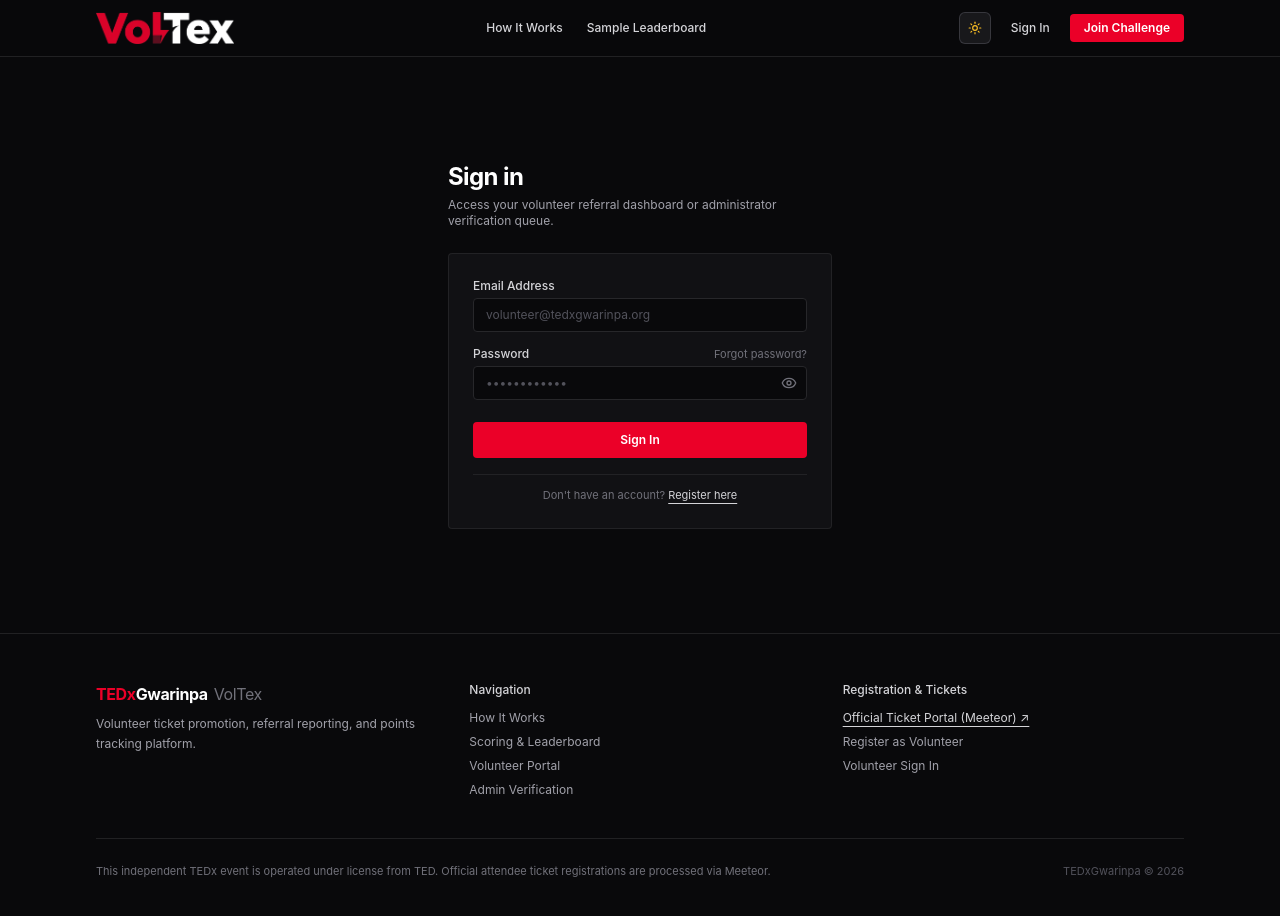
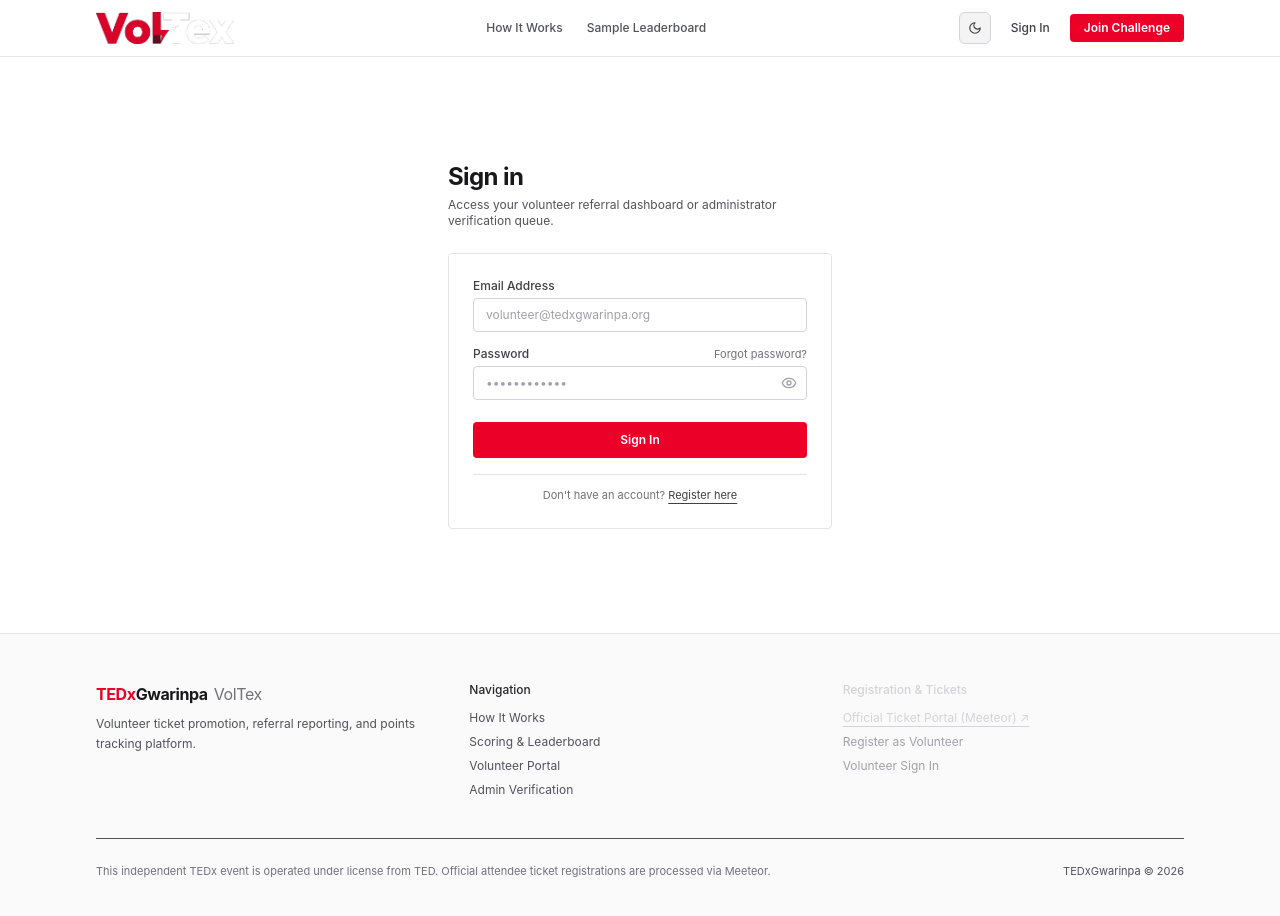
Before and after one commit to NhartyInnovate/VolTex, a Next.js app: page /auth/login in a window 1280 px wide. Shown: the top 916 px of the page. Built offline with nearby package versions, Linux system fonts and the light colour scheme; no server answers.

Commit message:
Fix theme consistency across the app

```diff
--- a/src/app/layout.tsx
+++ b/src/app/layout.tsx
@@ -29,7 +29,7 @@
       <head>
         <script
           dangerouslySetInnerHTML={{
-            __html: `(function(){try{var t=localStorage.getItem("voltex-theme-preference");if(t==="light"){document.documentElement.classList.remove("dark");document.documentElement.classList.add("light");document.documentElement.style.colorScheme="light";}else{document.documentElement.classList.add("dark");document.documentElement.classList.remove("light");document.documentElement.style.colorScheme="dark";}}catch(e){}})();`,
+            __html: `(function(){try{var t=localStorage.getItem("voltex-theme-preference");if(t==="light"||(!t&&window.matchMedia&&window.matchMedia("(prefers-color-scheme: light)").matches)){document.documentElement.classList.remove("dark");document.documentElement.classList.add("light");document.documentElement.style.colorScheme="light";}else{document.documentElement.classList.add("dark");document.documentElement.classList.remove("light");document.documentElement.style.colorScheme="dark";}}catch(e){}})();`,
           }}
         />
       </head>
--- a/src/components/Footer.tsx
+++ b/src/components/Footer.tsx
@@ -4,42 +4,42 @@
 
 export function Footer() {
   return (
-    <footer className="border-t border-zinc-800/80 bg-[#09090b] text-zinc-500 text-xs">
+    <footer className="border-t border-zinc-200 dark:border-zinc-800/80 bg-zinc-50 dark:bg-[#09090b] text-zinc-500 text-xs transition-colors">
       <div className="max-w-6xl mx-auto px-4 sm:px-6 lg:px-8 py-12">
         <div className="grid grid-cols-1 md:grid-cols-3 gap-8 mb-10">
           {/* Brand Info */}
           <div className="space-y-2">
             <div className="flex items-baseline font-bold tracking-tight text-base">
               <span className="text-tedx-red">TEDx</span>
-              <span className="text-white">Gwarinpa</span>
+              <span className="text-zinc-900 dark:text-white">Gwarinpa</span>
               <span className="ml-1.5 text-zinc-500 font-normal">VolTex</span>
             </div>
-            <p className="text-zinc-400 text-xs leading-relaxed max-w-sm">
+            <p className="text-zinc-600 dark:text-zinc-400 text-xs leading-relaxed max-w-sm">
               Volunteer ticket promotion, referral reporting, and points tracking platform.
             </p>
           </div>
 
           {/* Platform Navigation */}
           <div>
-            <div className="text-zinc-300 font-medium text-xs mb-3">Navigation</div>
-            <ul className="space-y-2 text-zinc-400">
+            <div className="text-zinc-800 dark:text-zinc-300 font-medium text-xs mb-3">Navigation</div>
+            <ul className="space-y-2 text-zinc-600 dark:text-zinc-400">
               <li>
-                <Link href="/#overview" className="hover:text-white transition-colors">
+                <Link href="/#overview" className="hover:text-zinc-900 dark:hover:text-white transition-colors">
                   How It Works
                 </Link>
               </li>
               <li>
-                <Link href="/#leaderboard" className="hover:text-white transition-colors">
+                <Link href="/#leaderboard" className="hover:text-zinc-900 dark:hover:text-white transition-colors">
                   Scoring & Leaderboard
                 </Link>
               </li>
               <li>
-                <Link href="/dashboard" className="hover:text-white transition-colors">
+                <Link href="/dashboard" className="hover:text-zinc-900 dark:hover:text-white transition-colors">
                   Volunteer Portal
                 </Link>
               </li>
               <li>
-                <Link href="/admin" className="hover:text-white transition-colors">
+                <Link href="/admin" className="hover:text-zinc-900 dark:hover:text-white transition-colors">
                   Admin Verification
                 </Link>
               </li>
--- a/src/components/LoadingSpinner.tsx
+++ b/src/components/LoadingSpinner.tsx
@@ -175,9 +175,9 @@
       role="status"
       aria-label={label}
       aria-live="polite"
-      className="fixed inset-0 z-50 flex items-center justify-center bg-black/50 dark:bg-black/60 backdrop-blur-xs animate-subtle-fade-up select-none"
+      className="fixed inset-0 z-50 flex items-center justify-center bg-black/15 dark:bg-black/60 backdrop-blur-[2px] transition-colors duration-200 animate-subtle-fade-up select-none"
     >
-      <div className="bg-white dark:bg-[#111114] border border-zinc-200 dark:border-zinc-800 rounded-xl px-8 py-7 shadow-2xl flex flex-col items-center justify-center gap-4 text-center max-w-xs mx-4">
+      <div className="bg-white dark:bg-[#111114] border border-zinc-200/90 dark:border-zinc-800 rounded-xl px-7 py-6 sm:px-8 sm:py-7 shadow-xl dark:shadow-2xl flex flex-col items-center justify-center gap-4 text-center max-w-[280px] sm:max-w-xs mx-4">
         <LoadingSpinner
           size="xl"
           colorScheme="red-dark"
--- a/src/components/Navbar.tsx
+++ b/src/components/Navbar.tsx
@@ -145,7 +145,7 @@
   };
 
   return (
-    <header className="sticky top-0 z-50 bg-[#09090b]/95 backdrop-blur-sm border-b border-zinc-800/80 transition-colors animate-nav-in">
+    <header className="sticky top-0 z-50 bg-white/95 dark:bg-[#09090b]/95 backdrop-blur-sm border-b border-zinc-200 dark:border-zinc-800/80 transition-colors animate-nav-in">
       <div className="max-w-6xl mx-auto px-4 sm:px-6 lg:px-8">
         <div className="flex items-center justify-between h-14">
           {/* Brand Logo: Official VolTex Image */}
@@ -164,22 +164,22 @@
             />
           </Link>
 
-          {/* Desktop Navigation Links (Always crisp on black) */}
-          <nav className="hidden md:flex items-center gap-6 text-xs font-medium text-zinc-300">
+          {/* Desktop Navigation Links */}
+          <nav className="hidden md:flex items-center gap-6 text-xs font-medium text-zinc-600 dark:text-zinc-300">
             {/* Safe rendering: never expose links while auth is unresolved */}
             {authResolved && !currentUser && (
               <>
                 <Link
                   href="/#overview"
                   onClick={(e) => handleAnchorClick(e, "overview")}
-                  className="hover:text-white transition-colors duration-150 focus:outline-none focus:text-white focus:underline"
+                  className="hover:text-zinc-900 dark:hover:text-white transition-colors duration-150 focus:outline-none focus:text-zinc-900 dark:focus:text-white focus:underline"
                 >
                   How It Works
                 </Link>
                 <Link
                   href="/#leaderboard"
                   onClick={(e) => handleAnchorClick(e, "leaderboard")}
-                  className="hover:text-white transition-colors duration-150 focus:outline-none focus:text-white focus:underline"
+                  className="hover:text-zinc-900 dark:hover:text-white transition-colors duration-150 focus:outline-none focus:text-zinc-900 dark:focus:text-white focus:underline"
                 >
                   Sample Leaderboard
                 </Link>
@@ -191,14 +191,14 @@
                 {currentUser.role === "admin" ? (
                   <Link
                     href="/admin"
-                    className="hover:text-white transition-colors duration-150 text-white font-semibold focus:outline-none focus:underline"
+                    className="hover:text-zinc-900 dark:hover:text-white transition-colors duration-150 text-zinc-900 dark:text-white font-semibold focus:outline-none focus:underline"
                   >
                     Admin Dashboard
                   </Link>
                 ) : (
                   <Link
                     href="/dashboard"
-                    className="hover:text-white transition-colors duration-150 text-white font-semibold focus:outline-none focus:underline"
+                    className="hover:text-zinc-900 dark:hover:text-white transition-colors duration-150 text-zinc-900 dark:text-white font-semibold focus:outline-none focus:underline"
                   >
                     Dashboard
                   </Link>
@@ -209,7 +209,7 @@
 
           {/* Desktop Auth Controls / CTAs & Theme Toggle */}
           <div className="hidden md:flex items-center gap-2.5">
-            <ThemeToggle className="bg-zinc-900 border-zinc-700/80 text-zinc-300 hover:text-white" />
+            <ThemeToggle />
 
             {!authResolved ? (
               <div className="w-20 h-7" /> // Placeholder preventing layout shift
@@ -217,7 +217,7 @@
               <>
                 <Link
                   href="/auth/login"
-                  className="text-xs font-medium text-zinc-300 hover:text-white px-2.5 py-1.5 transition-colors focus:outline-none focus:text-white"
+                  className="text-xs font-medium text-zinc-700 dark:text-zinc-300 hover:text-zinc-900 dark:hover:text-white px-2.5 py-1.5 transition-colors focus:outline-none focus:text-zinc-900 dark:focus:text-white"
                 >
                   Sign In
                 </Link>
@@ -232,32 +232,32 @@
               <div className="relative" ref={dropdownRef}>
                 <button
                   onClick={() => setUserDropdownOpen(!userDropdownOpen)}
-                  className="flex items-center gap-2 text-xs font-medium text-zinc-200 hover:text-white bg-zinc-900 border border-zinc-700/80 hover:border-zinc-600 px-3 py-1.5 rounded transition-all active:scale-[0.98] focus:outline-none focus:ring-1 focus:ring-tedx-red"
+                  className="flex items-center gap-2 text-xs font-medium text-zinc-800 dark:text-zinc-200 hover:text-zinc-900 dark:hover:text-white bg-zinc-100 dark:bg-zinc-900 border border-zinc-200 dark:border-zinc-700/80 hover:border-zinc-300 dark:hover:border-zinc-600 px-3 py-1.5 rounded transition-all active:scale-[0.98] focus:outline-none focus:ring-1 focus:ring-tedx-red"
                   aria-expanded={userDropdownOpen}
                   aria-haspopup="true"
                 >
-                  <User className="w-3.5 h-3.5 text-zinc-400" />
+                  <User className="w-3.5 h-3.5 text-zinc-500 dark:text-zinc-400" />
                   <span className="max-w-[120px] truncate">
                     {currentUser.fullName || currentUser.email}
                   </span>
-                  <ChevronDown className="w-3.5 h-3.5 text-zinc-400" />
+                  <ChevronDown className="w-3.5 h-3.5 text-zinc-500 dark:text-zinc-400" />
                 </button>
 
                 {userDropdownOpen && (
-                  <div className="absolute right-0 mt-2 w-52 bg-[#111114] border border-zinc-800 rounded-lg shadow-xl py-1 text-xs text-zinc-200 animate-subtle-fade-up">
-                    <div className="px-3 py-2 border-b border-zinc-800/80">
-                      <div className="font-semibold text-white truncate">
+                  <div className="absolute right-0 mt-2 w-52 bg-white dark:bg-[#111114] border border-zinc-200 dark:border-zinc-800 rounded-lg shadow-xl py-1 text-xs text-zinc-800 dark:text-zinc-200 animate-subtle-fade-up">
+                    <div className="px-3 py-2 border-b border-zinc-200 dark:border-zinc-800/80">
+                      <div className="font-semibold text-zinc-900 dark:text-white truncate">
                         {currentUser.fullName || "Volunteer"}
                       </div>
-                      <div className="text-[10px] text-zinc-400 truncate font-mono">
+                      <div className="text-[10px] text-zinc-500 dark:text-zinc-400 truncate font-mono">
                         {currentUser.email}
                       </div>
                       {currentUser.volunteerTeam && (
-                        <div className="text-[10px] text-zinc-400 truncate mt-0.5">
+                        <div className="text-[10px] text-zinc-500 dark:text-zinc-400 truncate mt-0.5">
                           {currentUser.volunteerTeam}
                         </div>
                       )}
-                      <span className="inline-block mt-1 text-[9px] uppercase font-mono px-1.5 py-0.5 rounded bg-zinc-800 text-zinc-300 border border-zinc-700">
+                      <span className="inline-block mt-1 text-[9px] uppercase font-mono px-1.5 py-0.5 rounded bg-zinc-100 dark:bg-zinc-800 text-zinc-700 dark:text-zinc-300 border border-zinc-200 dark:border-zinc-700">
                         {currentUser.role}
                       </span>
                     </div>
@@ -268,9 +268,9 @@
                         setUserDropdownOpen(false);
                         setProfileModalOpen(true);
                       }}
-                      className="w-full text-left flex items-center gap-2 px-3 py-2 text-zinc-200 hover:bg-zinc-800 hover:text-white transition-colors"
+                      className="w-full text-left flex items-center gap-2 px-3 py-2 text-zinc-700 dark:text-zinc-200 hover:bg-zinc-100 dark:hover:bg-zinc-800 hover:text-zinc-900 dark:hover:text-white transition-colors"
                     >
-                      <User className="w-3.5 h-3.5 text-zinc-400" />
+                      <User className="w-3.5 h-3.5 text-zinc-500 dark:text-zinc-400" />
                       <span>Profile Details</span>
                     </button>
 
@@ -278,7 +278,7 @@
                     {currentUser.role === "admin" && pathname !== "/admin" && (
                       <Link
                         href="/admin"
-                        className="block px-3 py-2 text-zinc-200 hover:bg-zinc-800 hover:text-white transition-colors border-t border-zinc-800/50"
+                        className="block px-3 py-2 text-zinc-700 dark:text-zinc-200 hover:bg-zinc-100 dark:hover:bg-zinc-800 hover:text-zinc-900 dark:hover:text-white transition-colors border-t border-zinc-200 dark:border-zinc-800/50"
                       >
                         Admin Portal
                       </Link>
@@ -286,7 +286,7 @@
                     {currentUser.role !== "admin" && pathname !== "/dashboard" && (
                       <Link
                         href="/dashboard"
-                        className="block px-3 py-2 text-zinc-200 hover:bg-zinc-800 hover:text-white transition-colors border-t border-zinc-800/50"
+                        className="block px-3 py-2 text-zinc-700 dark:text-zinc-200 hover:bg-zinc-100 dark:hover:bg-zinc-800 hover:text-zinc-900 dark:hover:text-white transition-colors border-t border-zinc-200 dark:border-zinc-800/50"
                       >
                         Volunteer Dashboard
                       </Link>
@@ -295,7 +295,7 @@
                     <button
                       onClick={handleSignOut}
                       disabled={isSigningOut}
-                      className="w-full text-left flex items-center gap-2 px-3 py-2 text-red-400 hover:bg-red-950/30 hover:text-red-300 transition-colors border-t border-zinc-800/80 disabled:opacity-50"
+                      className="w-full text-left flex items-center gap-2 px-3 py-2 text-red-600 dark:text-red-400 hover:bg-red-50 dark:hover:bg-red-950/30 hover:text-red-700 dark:hover:text-red-300 transition-colors border-t border-zinc-200 dark:border-zinc-800/80 disabled:opacity-50"
                     >
                       {isSigningOut ? (
                         <>
@@ -317,10 +317,10 @@
 
           {/* Mobile Right Controls: Theme Toggle + Menu Button */}
           <div className="flex md:hidden items-center gap-2">
-            <ThemeToggle className="bg-zinc-900 border-zinc-700/80 text-zinc-300 hover:text-white" />
+            <ThemeToggle />
             <button
               onClick={() => setMobileMenuOpen(!mobileMenuOpen)}
-              className="p-1.5 text-zinc-300 hover:text-white active:scale-95 transition-all focus:outline-none focus:ring-1 focus:ring-tedx-red rounded"
+              className="p-1.5 text-zinc-700 dark:text-zinc-300 hover:text-zinc-900 dark:hover:text-white active:scale-95 transition-all focus:outline-none focus:ring-1 focus:ring-tedx-red rounded"
               aria-label="Toggle navigation menu"
             >
               {mobileMenuOpen ? (
@@ -333,28 +333,28 @@
         </div>
       </div>
 
-      {/* Mobile Drawer (Always crisp black surface with clear contrast) */}
+      {/* Mobile Drawer */}
       {mobileMenuOpen && (
-        <div className="md:hidden border-t border-zinc-800 bg-[#0c0c0f] px-4 py-4 space-y-3 animate-subtle-fade-up shadow-xl">
+        <div className="md:hidden border-t border-zinc-200 dark:border-zinc-800 bg-white dark:bg-[#0c0c0f] px-4 py-4 space-y-3 animate-subtle-fade-up shadow-xl">
           {!authResolved ? (
-            <div className="h-6 w-32 bg-zinc-800/60 animate-pulse rounded" />
+            <div className="h-6 w-32 bg-zinc-200 dark:bg-zinc-800/60 animate-pulse rounded" />
           ) : !currentUser ? (
             <>
               <Link
                 href="/#overview"
                 onClick={(e) => handleAnchorClick(e, "overview")}
-                className="block text-zinc-300 hover:text-white py-1.5 transition-colors text-xs font-medium"
+                className="block text-zinc-700 dark:text-zinc-300 hover:text-zinc-900 dark:hover:text-white py-1.5 transition-colors text-xs font-medium"
               >
                 How It Works
               </Link>
               <Link
                 href="/#leaderboard"
                 onClick={(e) => handleAnchorClick(e, "leaderboard")}
-                className="block text-zinc-300 hover:text-white py-1.5 transition-colors text-xs font-medium"
+                className="block text-zinc-700 dark:text-zinc-300 hover:text-zinc-900 dark:hover:text-white py-1.5 transition-colors text-xs font-medium"
               >
                 Sample Leaderboard
               </Link>
-              <div className="pt-3 border-t border-zinc-800/80 flex flex-col gap-2">
+              <div className="pt-3 border-t border-zinc-200 dark:border-zinc-800/80 flex flex-col gap-2">
                 <Link
                   href="/auth/register"
                   className="text-center py-2.5 rounded bg-tedx-red text-white text-xs font-semibold active:scale-[0.98] transition-all shadow-xs"
@@ -363,7 +363,7 @@
                 </Link>
                 <Link
                   href="/auth/login"
-                  className="text-center py-2.5 rounded border border-zinc-800 text-zinc-300 hover:text-white text-xs active:scale-[0.98] transition-all font-medium bg-zinc-900/60"
+                  className="text-center py-2.5 rounded border border-zinc-300 dark:border-zinc-800 text-zinc-800 dark:text-zinc-300 hover:text-zinc-950 dark:hover:text-white text-xs active:scale-[0.98] transition-all font-medium bg-zinc-50 dark:bg-zinc-900/60"
                 >
                   Sign In
                 </Link>
@@ -371,19 +371,19 @@
             </>
           ) : (
             <>
-              <div className="pb-2 border-b border-zinc-800/80">
-                <div className="font-semibold text-white text-xs truncate">
+              <div className="pb-2 border-b border-zinc-200 dark:border-zinc-800/80">
+                <div className="font-semibold text-zinc-900 dark:text-white text-xs truncate">
                   {currentUser.fullName || "Volunteer"}
                 </div>
-                <div className="text-[10px] text-zinc-400 truncate font-mono">
+                <div className="text-[10px] text-zinc-500 dark:text-zinc-400 truncate font-mono">
                   {currentUser.email}
                 </div>
                 {currentUser.volunteerTeam && (
-                  <div className="text-[10px] text-zinc-400 truncate mt-0.5">
+                  <div className="text-[10px] text-zinc-500 dark:text-zinc-400 truncate mt-0.5">
                     {currentUser.volunteerTeam}
                   </div>
                 )}
-                <span className="inline-block mt-1 text-[9px] uppercase font-mono px-1.5 py-0.5 rounded bg-zinc-800 text-zinc-300 border border-zinc-700">
+                <span className="inline-block mt-1 text-[9px] uppercase font-mono px-1.5 py-0.5 rounded bg-zinc-100 dark:bg-zinc-800 text-zinc-700 dark:text-zinc-300 border border-zinc-200 dark:border-zinc-700">
                   {currentUser.role}
                 </span>
               </div>
@@ -392,7 +392,7 @@
                 <Link
                   href="/admin"
                   onClick={() => setMobileMenuOpen(false)}
-                  className="block text-zinc-200 hover:text-white py-1.5 transition-colors text-xs font-medium"
+                  className="block text-zinc-700 dark:text-zinc-200 hover:text-zinc-900 dark:hover:text-white py-1.5 transition-colors text-xs font-medium"
                 >
                   Admin Dashboard
                 </Link>
@@ -400,7 +400,7 @@
                 <Link
                   href="/dashboard"
                   onClick={() => setMobileMenuOpen(false)}
-                  className="block text-zinc-200 hover:text-white py-1.5 transition-colors text-xs font-medium"
+                  className="block text-zinc-700 dark:text-zinc-200 hover:text-zinc-900 dark:hover:text-white py-1.5 transition-colors text-xs font-medium"
                 >
                   Dashboard
                 </Link>
@@ -412,17 +412,17 @@
                   setMobileMenuOpen(false);
                   setProfileModalOpen(true);
                 }}
-                className="w-full text-left flex items-center gap-2 py-1.5 text-xs text-zinc-300 hover:text-white transition-colors font-medium"
+                className="w-full text-left flex items-center gap-2 py-1.5 text-xs text-zinc-700 dark:text-zinc-300 hover:text-zinc-900 dark:hover:text-white transition-colors font-medium"
               >
-                <User className="w-3.5 h-3.5 text-zinc-400" />
+                <User className="w-3.5 h-3.5 text-zinc-500 dark:text-zinc-400" />
                 <span>Profile Details</span>
               </button>
 
-              <div className="pt-3 border-t border-zinc-800/80">
+              <div className="pt-3 border-t border-zinc-200 dark:border-zinc-800/80">
                 <button
                   onClick={handleSignOut}
                   disabled={isSigningOut}
-                  className="w-full text-left flex items-center gap-2 py-2 text-xs text-red-400 hover:text-red-300 transition-colors font-medium disabled:opacity-50"
+                  className="w-full text-left flex items-center gap-2 py-2 text-xs text-red-600 dark:text-red-400 hover:text-red-700 dark:hover:text-red-300 transition-colors font-medium disabled:opacity-50"
                 >
                   {isSigningOut ? (
                     <>
--- a/src/components/ThemeProvider.tsx
+++ b/src/components/ThemeProvider.tsx
@@ -32,7 +32,7 @@
       } else {
         // System preference check
         const systemPrefersDark = window.matchMedia("(prefers-color-scheme: dark)").matches;
-        const initialTheme: Theme = systemPrefersDark ? "dark" : "dark"; // Default dark for VolTex
+        const initialTheme: Theme = systemPrefersDark ? "dark" : "light";
         setThemeState(initialTheme);
         applyThemeClass(initialTheme);
       }
--- a/src/components/ThemeToggle.tsx
+++ b/src/components/ThemeToggle.tsx
@@ -17,12 +17,12 @@
       onClick={toggleTheme}
       aria-label={`Switch to ${theme === "dark" ? "light" : "dark"} theme`}
       title={`Switch to ${theme === "dark" ? "light" : "dark"} theme`}
-      className={`p-2 rounded-md border border-zinc-700/80 bg-zinc-900 hover:bg-zinc-800 text-zinc-300 hover:text-white transition-all active:scale-95 focus:outline-none focus:ring-1 focus:ring-tedx-red ${className}`}
+      className={`p-2 rounded-md border border-zinc-300 dark:border-zinc-700/80 bg-zinc-100 hover:bg-zinc-200 dark:bg-zinc-900 dark:hover:bg-zinc-800 text-zinc-700 hover:text-zinc-950 dark:text-zinc-300 dark:hover:text-white transition-all active:scale-95 focus:outline-none focus:ring-1 focus:ring-tedx-red ${className}`}
     >
       {theme === "dark" ? (
         <Sun className="w-3.5 h-3.5 text-amber-400" />
       ) : (
-        <Moon className="w-3.5 h-3.5 text-zinc-300" />
+        <Moon className="w-3.5 h-3.5 text-zinc-700" />
       )}
     </button>
   );
```
